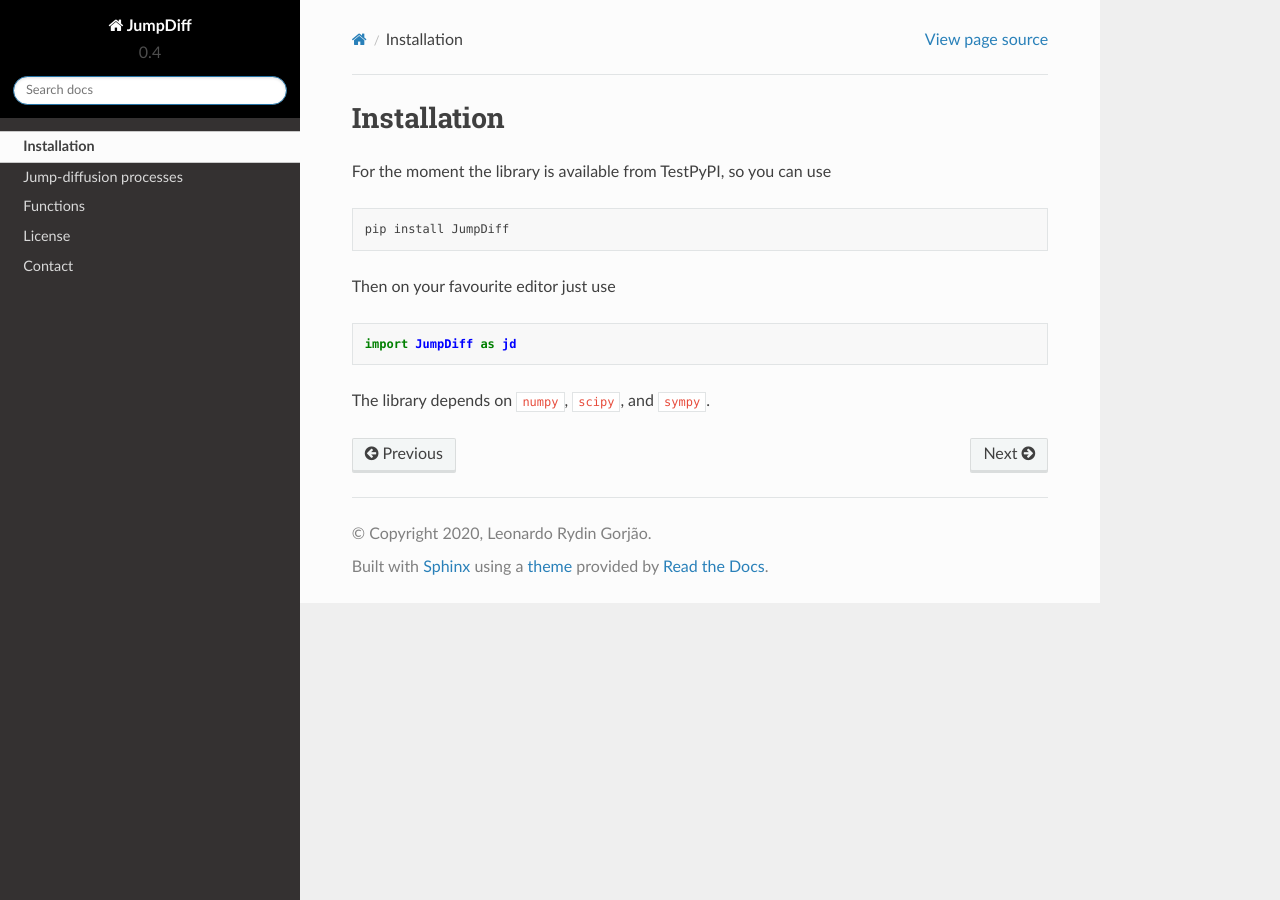
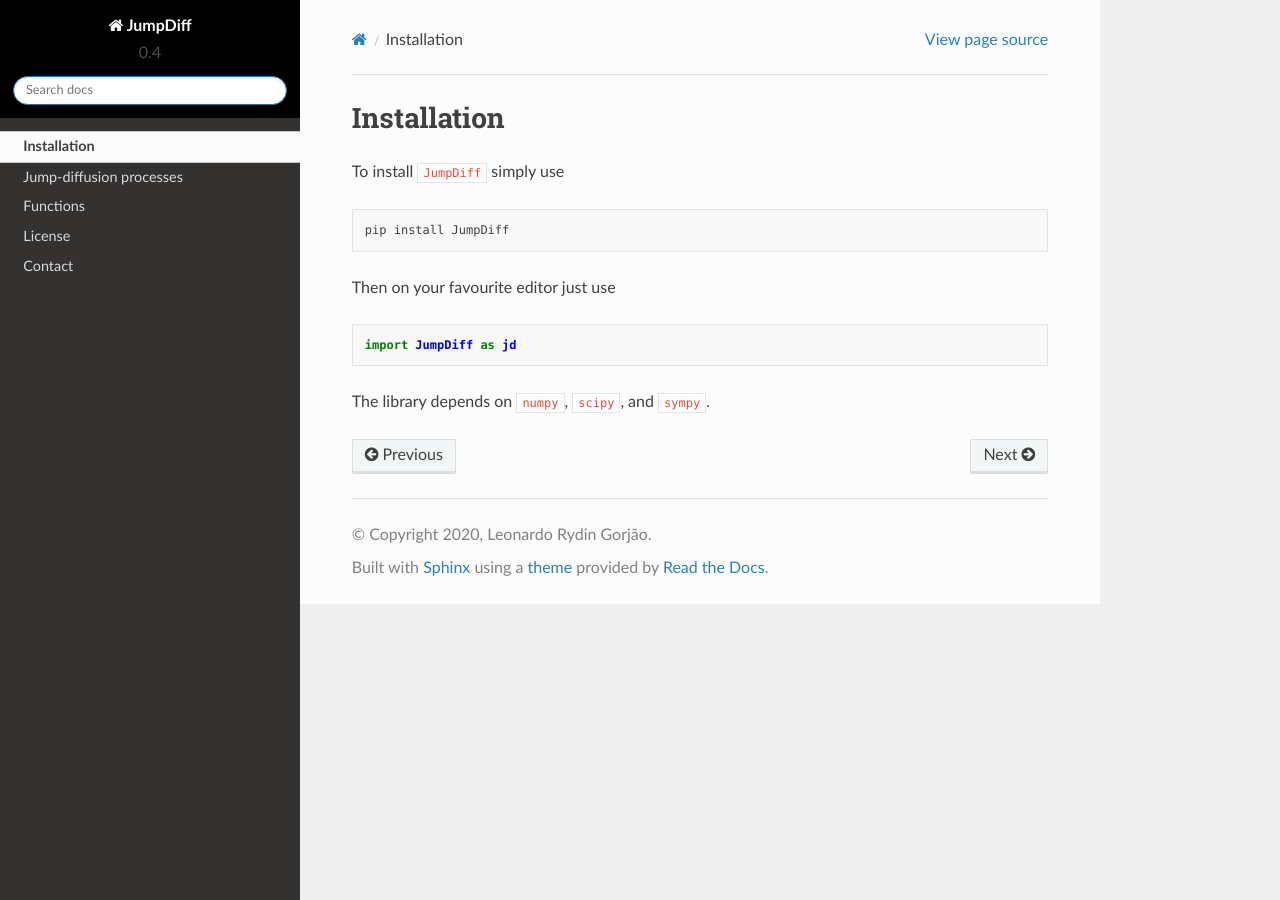
Before and after one commit to LRydin/jumpdiff, a Sphinx documentation site: the page built from docs/source/installation.rst, in a window 1280 px wide. Built offline with Sphinx 7.4.7 and the Read the Docs theme 2.0.0, drawn with Linux system fonts in a browser that asks for light colours.

Commit message:
Updating docs to reflect package deployment

```diff
--- a/docs/source/installation.rst
+++ b/docs/source/installation.rst
@@ -1,7 +1,7 @@
 Installation
 ============
 
-For the moment the library is available from TestPyPI, so you can use
+To install :code:`JumpDiff` simply use
 
 ::
 
```
